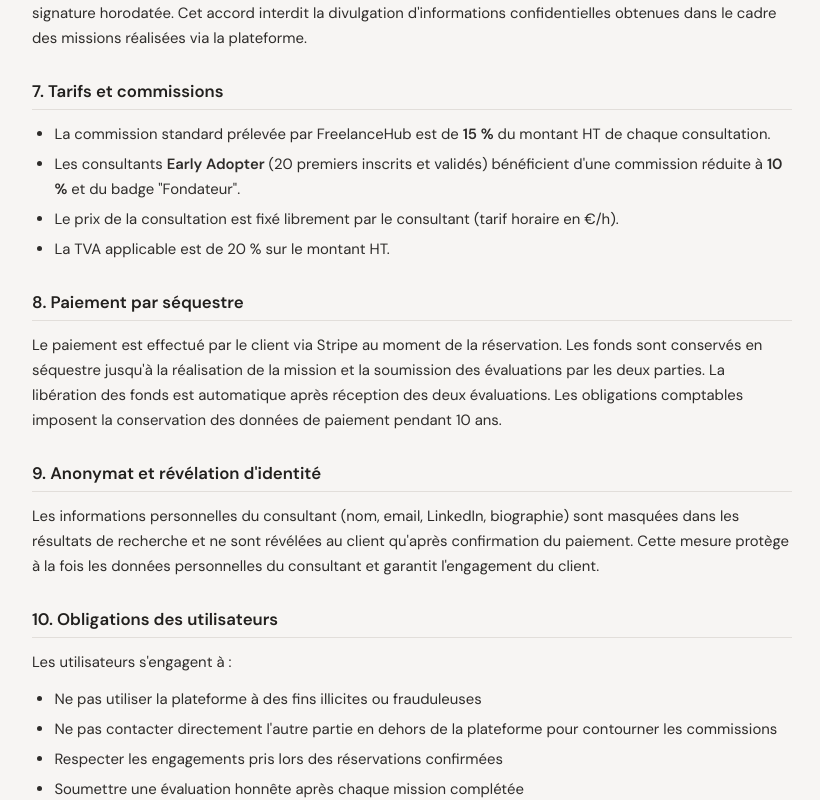
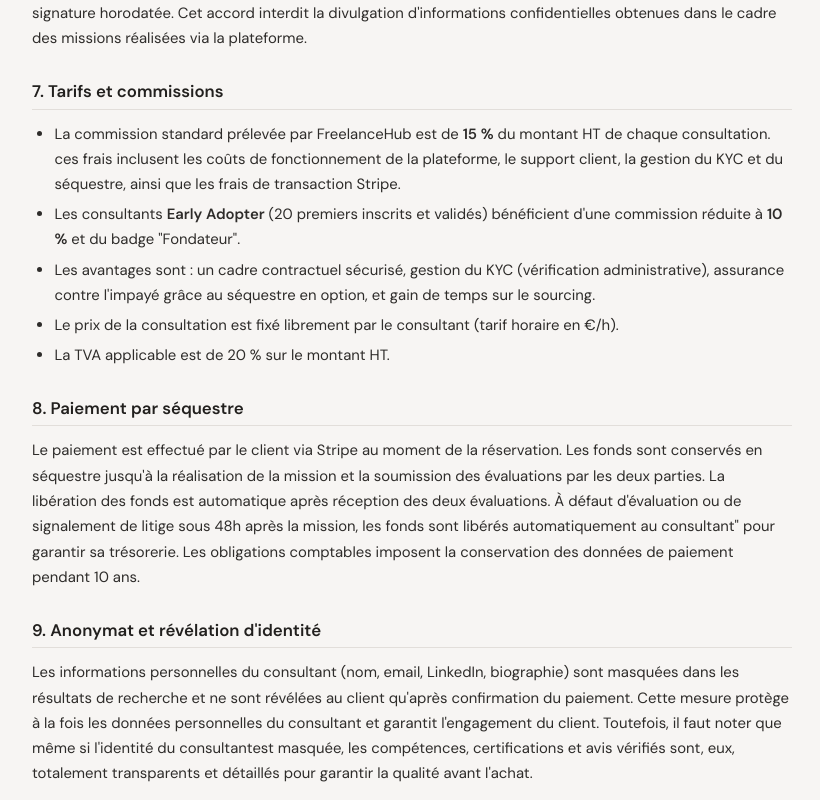
Before and after one commit to aflouat/app-store, a Next.js app in the folder portal/: page /freelancehub/cgu in a window 1280 px wide. Shown: the part 1160-1960 px from the top of the page, without its empty margins (228-1048 px from the left). Built offline with nearby package versions, Linux system fonts and the light colour scheme; no server answers.

Commit message:
docs(legal): adresse 78330 Fontenay-le-Fleury, enrichissement CGU (commission, séquestre, anonymat)

```diff
--- a/portal/app/freelancehub/cgu/page.tsx
+++ b/portal/app/freelancehub/cgu/page.tsx
@@ -80,11 +80,16 @@ export default function CguPage() {
           <ul>
             <li>
               La commission standard prélevée par FreelanceHub est de <strong>15 %</strong> du montant HT
-              de chaque consultation.
+              de chaque consultation. ces frais inclusent les coûts de fonctionnement de la plateforme, le support client,
+               la gestion du KYC et du séquestre, ainsi que les frais de transaction Stripe.
             </li>
             <li>
               Les consultants <strong>Early Adopter</strong> (20 premiers inscrits et validés) bénéficient
               d'une commission réduite à <strong>10 %</strong> et du badge "Fondateur".
+            </li>
+            <li>
+              Les avantages sont : un cadre contractuel sécurisé, gestion du KYC (vérification administrative),
+              assurance contre l'impayé grâce au séquestre en option, et gain de temps sur le sourcing.
             </li>
             <li>Le prix de la consultation est fixé librement par le consultant (tarif horaire en €/h).</li>
             <li>La TVA applicable est de 20 % sur le montant HT.</li>
@@ -97,7 +102,10 @@ export default function CguPage() {
             Le paiement est effectué par le client via Stripe au moment de la réservation. Les fonds sont
             conservés en séquestre jusqu'à la réalisation de la mission et la soumission des évaluations
             par les deux parties. La libération des fonds est automatique après réception des deux
-            évaluations. Les obligations comptables imposent la conservation des données de paiement
+            évaluations.
+            À défaut d'évaluation ou de signalement de litige sous 48h après la mission, les fonds sont libérés
+            automatiquement au consultant" pour garantir sa trésorerie.
+             Les obligations comptables imposent la conservation des données de paiement
             pendant 10 ans.
           </p>
         </section>
@@ -109,6 +117,8 @@ export default function CguPage() {
             dans les résultats de recherche et ne sont révélées au client qu'après confirmation du
             paiement. Cette mesure protège à la fois les données personnelles du consultant et garantit
             l'engagement du client.
+            Toutefois, il faut noter que même si l'identité du consultantest masquée, les compétences, certifications et avis vérifiés sont, eux,
+             totalement transparents et détaillés pour garantir la qualité avant l'achat.
           </p>
         </section>
 
--- a/portal/app/freelancehub/privacy/page.tsx
+++ b/portal/app/freelancehub/privacy/page.tsx
@@ -11,7 +11,8 @@ export default function PrivacyPage() {
           <h2>1. Responsable du traitement</h2>
           <p>
             <strong>EMMAEINNA Aminetou</strong> — SIRET : 103 082 673<br />
-            Adresse : [ADRESSE]<br />
+            Adresse : 78330 Fontenay le fleury <br />
+            France <br />
             Email : <a href="mailto:contact@perform-learn.fr">contact@perform-learn.fr</a>
           </p>
         </section>
```
